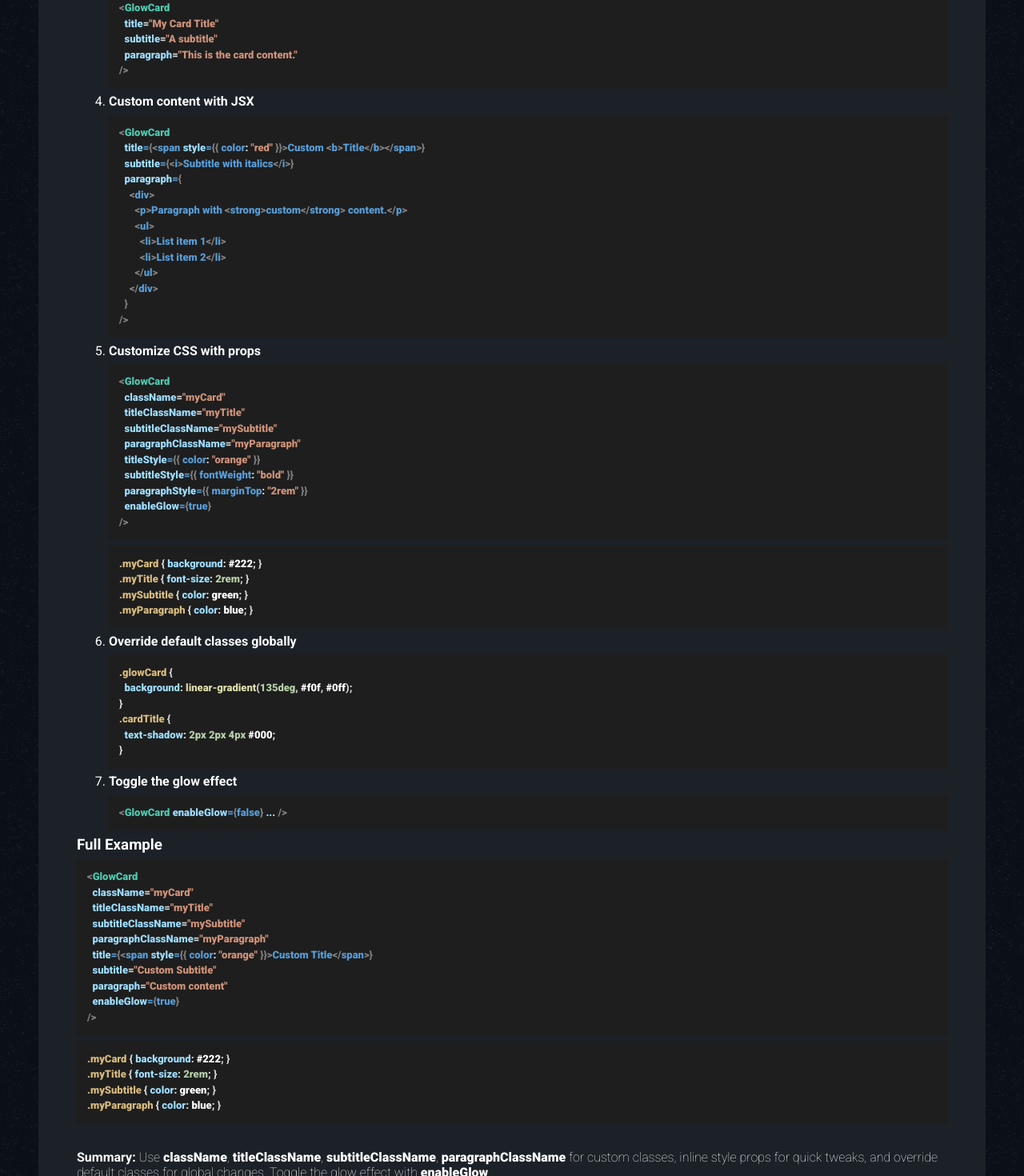
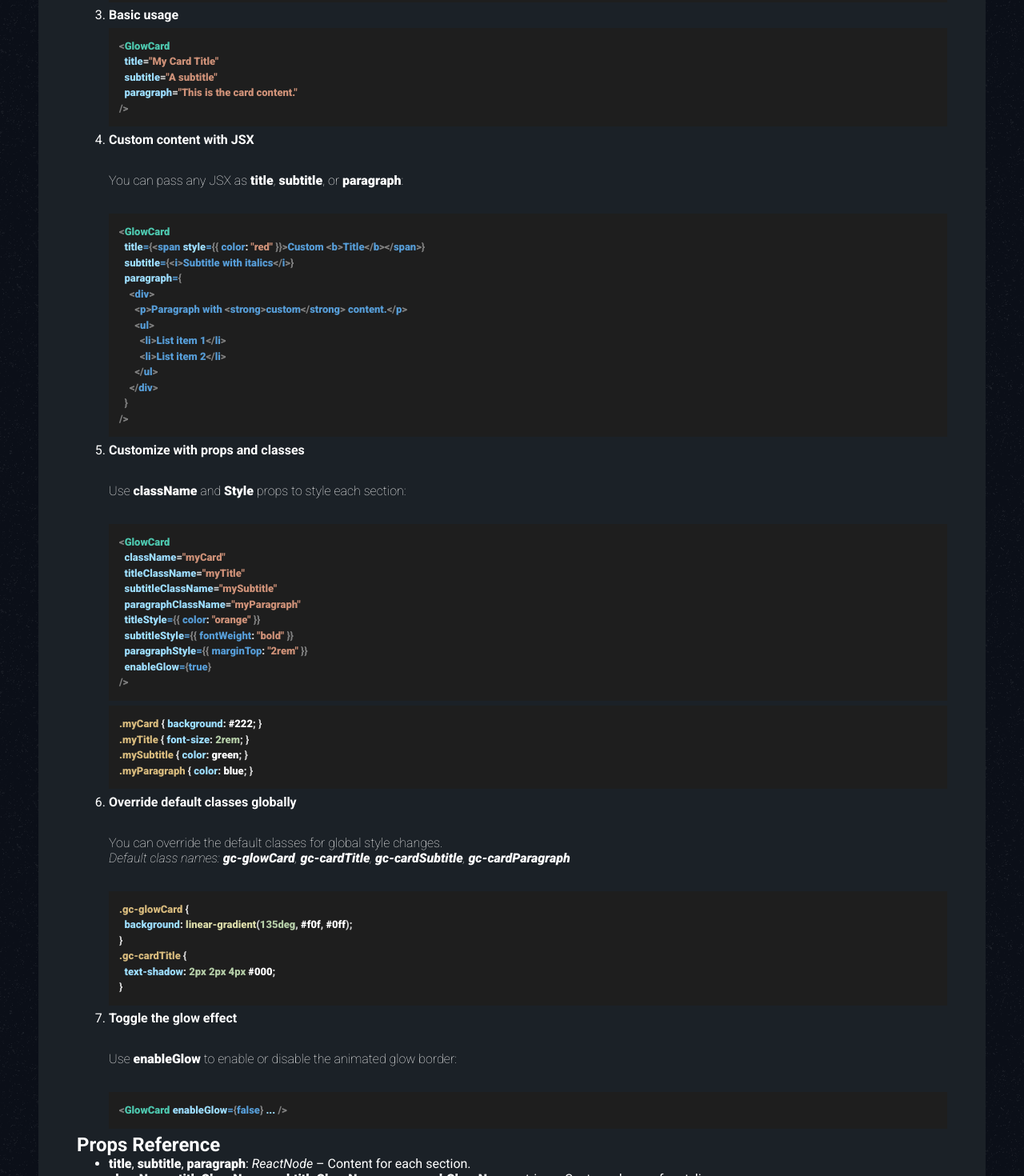
Before and after one commit to xScafu/react-components-library, a React (Vite) app: page / in a window 1280 px wide. Shown: the part 660-2130 px from the top of the page at 80% size. Built offline with nearby package versions, Linux system fonts and the light colour scheme; a web font is replaced by a local one.

Commit message:
card fixed

```diff
--- a/package.json
+++ b/package.json
@@ -14,7 +14,7 @@
     "react": "^19.1.0",
     "react-dom": "^19.1.0",
     "react-syntax-highlighter": "^15.6.1",
-    "xscafu-component-library": "^1.0.11"
+    "xscafu-component-library": "^1.0.14"
   },
   "devDependencies": {
     "@eslint/js": "^9.25.0",
--- a/src/assets/components/cards/default/GlowCardDefault.jsx
+++ b/src/assets/components/cards/default/GlowCardDefault.jsx
@@ -15,13 +15,17 @@ export default function GlowCardDefault() {
       </div>
       <div className="componentShowcaseBkg">
         <GlowCard
+          className="myCard"
+          titleClassName="myTitle"
+          subtitleClassName="mySubtitle"
+          paragraphClassName="myParagraph"
           enableGlow={true}
           title={
             <span style={{ color: "red" }}>
-              Custom <b>Title</b>
+              <b>This is a </b> basic <b>card</b>
             </span>
           }
-          subtitle={<i>Subtitle with italics</i>}
+          subtitle={<i>Hover me for glow effect</i>}
           paragraph={
             <div>
               <p>
--- a/src/assets/components/cards/default/GlowCardDocs.jsx
+++ b/src/assets/components/cards/default/GlowCardDocs.jsx
@@ -6,7 +6,7 @@ export function GlowCardDocs() {
   return (
     <div className="glowCardDocs">
       <h1>
-        How to Install and Use <code>GlowCard</code>
+        <code>GlowCard</code> – Quick Start & Usage Guide
       </h1>
       <ol>
         <li>
@@ -17,6 +17,13 @@ export function GlowCardDocs() {
         </li>
         <li>
           <strong>Import the component and CSS</strong>
+          <p>
+            Import the <code>GlowCard</code> component and its CSS. <br />
+            <em>
+              (If your build system already includes the CSS automatically, you
+              can skip the manual import.)
+            </em>
+          </p>
           <SyntaxHighlighter language="tsx" style={vscDarkPlus}>
             {`import { GlowCard } from "xscafu-component-library";
 import "xscafu-component-library/dist/glowCard.css";`}
@@ -34,6 +41,10 @@ import "xscafu-component-library/dist/glowCard.css";`}
         </li>
         <li>
           <strong>Custom content with JSX</strong>
+          <p>
+            You can pass any JSX as <code>title</code>, <code>subtitle</code>,
+            or <code>paragraph</code>:
+          </p>
           <SyntaxHighlighter language="tsx" style={vscDarkPlus}>
             {`<GlowCard
   title={<span style={{ color: "red" }}>Custom <b>Title</b></span>}
@@ -51,7 +62,11 @@ import "xscafu-component-library/dist/glowCard.css";`}
           </SyntaxHighlighter>
         </li>
         <li>
-          <strong>Customize CSS with props</strong>
+          <strong>Customize with props and classes</strong>
+          <p>
+            Use <code>className</code> and <code>Style</code> props to style
+            each section:
+          </p>
           <SyntaxHighlighter language="tsx" style={vscDarkPlus}>
             {`<GlowCard
   className="myCard"
@@ -73,22 +88,56 @@ import "xscafu-component-library/dist/glowCard.css";`}
         </li>
         <li>
           <strong>Override default classes globally</strong>
+          <p>
+            You can override the default classes for global style changes.{" "}
+            <br />
+            <em>
+              Default class names: <code>gc-glowCard</code>,{" "}
+              <code>gc-cardTitle</code>, <code>gc-cardSubtitle</code>,{" "}
+              <code>gc-cardParagraph</code>
+            </em>
+          </p>
           <SyntaxHighlighter language="css" style={vscDarkPlus}>
-            {`.glowCard {
+            {`.gc-glowCard {
   background: linear-gradient(135deg, #f0f, #0ff);
 }
-.cardTitle {
+.gc-cardTitle {
   text-shadow: 2px 2px 4px #000;
 }`}
           </SyntaxHighlighter>
         </li>
         <li>
           <strong>Toggle the glow effect</strong>
+          <p>
+            Use <code>enableGlow</code> to enable or disable the animated glow
+            border:
+          </p>
           <SyntaxHighlighter language="tsx" style={vscDarkPlus}>
             {`<GlowCard enableGlow={false} ... />`}
           </SyntaxHighlighter>
         </li>
       </ol>
+      <h2>Props Reference</h2>
+      <ul>
+        <li>
+          <code>title</code>, <code>subtitle</code>, <code>paragraph</code>:{" "}
+          <em>ReactNode</em> – Content for each section.
+        </li>
+        <li>
+          <code>className</code>, <code>titleClassName</code>,{" "}
+          <code>subtitleClassName</code>, <code>paragraphClassName</code>:{" "}
+          <em>string</em> – Custom classes for styling.
+        </li>
+        <li>
+          <code>titleStyle</code>, <code>subtitleStyle</code>,{" "}
+          <code>paragraphStyle</code>: <em>React.CSSProperties</em> – Inline
+          styles for each section.
+        </li>
+        <li>
+          <code>enableGlow</code>: <em>boolean</em> – Show/hide the animated
+          glow border.
+        </li>
+      </ul>
       <h3>Full Example</h3>
       <SyntaxHighlighter language="tsx" style={vscDarkPlus}>
         {`<GlowCard
@@ -109,11 +158,9 @@ import "xscafu-component-library/dist/glowCard.css";`}
 .myParagraph { color: blue; }`}
       </SyntaxHighlighter>
       <p>
-        <strong>Summary:</strong> Use <code>className</code>,{" "}
-        <code>titleClassName</code>, <code>subtitleClassName</code>,{" "}
-        <code>paragraphClassName</code> for custom classes, inline style props
-        for quick tweaks, and override default classes for global changes.
-        Toggle the glow effect with <code>enableGlow</code>.
+        <strong>Tips:</strong> Use <code>className</code> and style props for
+        quick customization, or override the default classes for global changes.
+        The glow effect can be toggled with <code>enableGlow</code>.
       </p>
     </div>
   );
--- a/src/assets/components/cards/default/glowCard.css
+++ b/src/assets/components/cards/default/glowCard.css
@@ -7,6 +7,28 @@
   position: relative;
   background-color: rgb(27, 33, 39);
   padding: 3rem;
-  margin: 3rem 0;
+  margin: 1rem 0;
   border-radius: 1rem;
 }
+
+.myCard {
+  box-shadow: 0px 1px 1px 1px rgba(0, 0, 0, 0.132);
+}
+
+.myTitle {
+  font-size: 1.5rem;
+  font-weight: 600;
+  color: rgb(255, 255, 255);
+}
+
+.mySubtitle {
+  font-size: 1.2rem;
+  font-weight: 400;
+  color: rgb(255, 255, 255);
+}
+
+.myParagraph {
+  font-size: 1rem;
+  font-weight: 300;
+  color: rgb(255, 255, 255);
+}
--- a/src/assets/components/cards/default/glowCardDocs.css
+++ b/src/assets/components/cards/default/glowCardDocs.css
@@ -1,7 +1,7 @@
 .glowCardDocs {
   background-color: rgb(27, 33, 39);
   padding: 3rem;
-  margin: 3rem 0 3rem 0;
+  margin: 1rem 0 1rem 0;
   border-radius: 1rem;
 }
 
```
Also changed, not shown: 1 other file (tests, documents, lock files or other folders).
